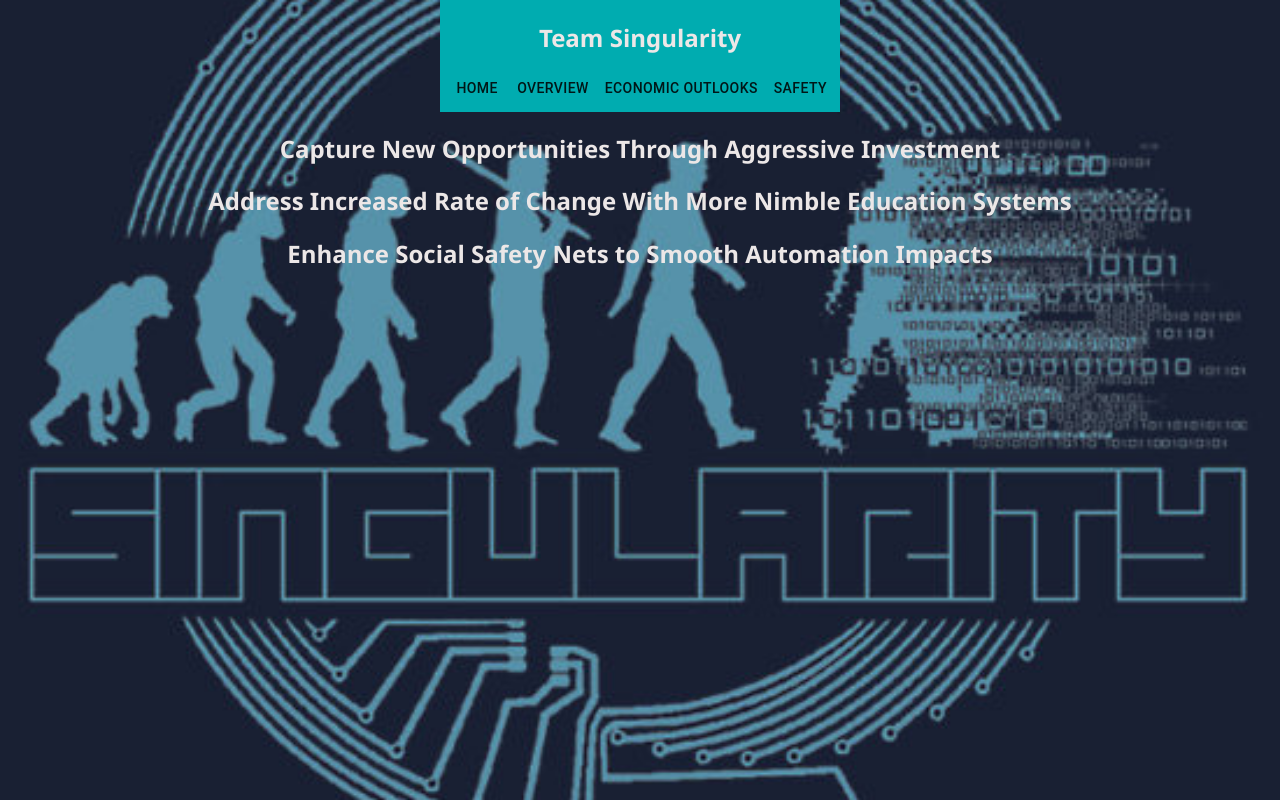
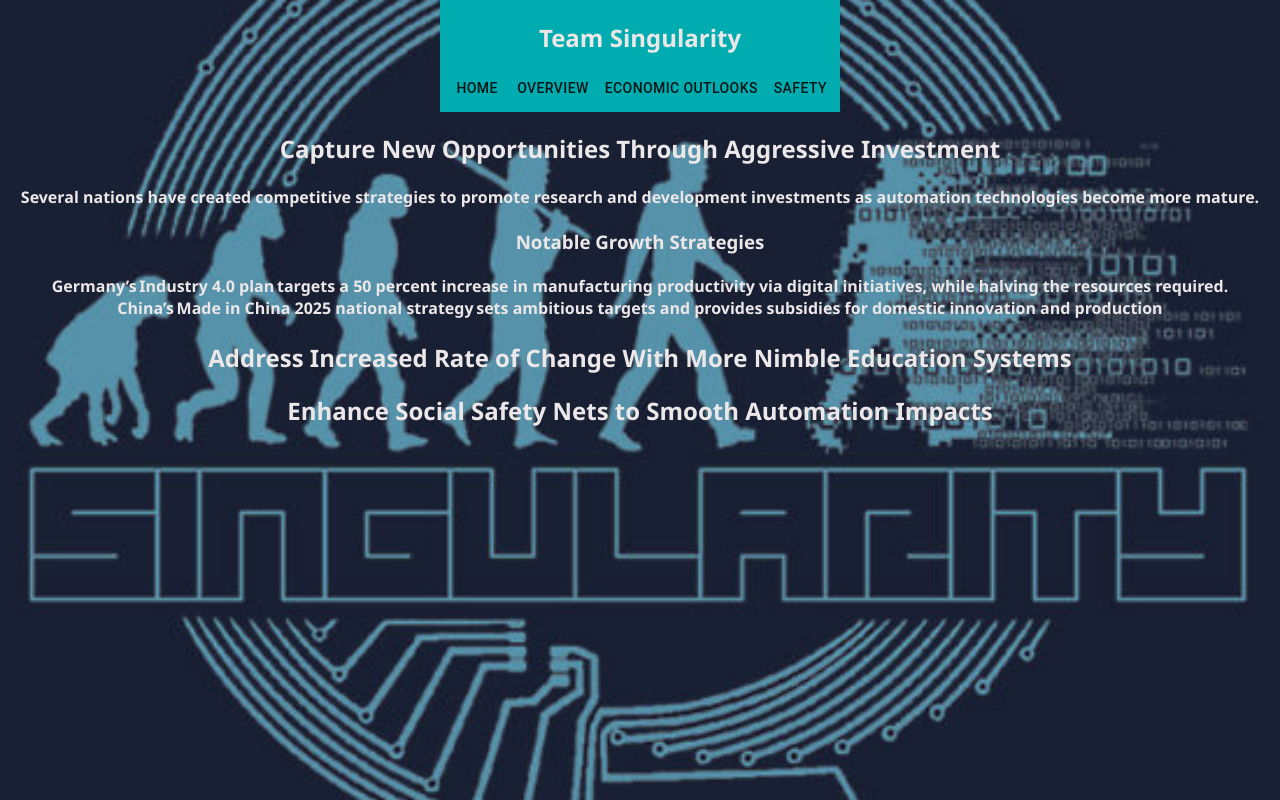
Before and after one commit to BenHacker1995/IT202W-DigitalEthicsProject, a React (Create React App) app: page /#/home in a window 1280 px wide. Both pictures are taken after a click on the button "SAFETY". Built offline with nearby package versions, Linux system fonts and the light colour scheme.

Commit message:
Switching tactics to flashcards

```diff
--- a/src/Components/Header/Header.js
+++ b/src/Components/Header/Header.js
@@ -5,10 +5,8 @@ class Header extends Component {
   render() {
     return(
       <div className="instructions">
-        {/* <div> */}
           <h1 className="lead">Team Singularity</h1>
           <NavBar history={this.props.history}/>
-        {/* </div> */}
       </div>
     )
   }
--- a/src/Components/Safety/Safety.js
+++ b/src/Components/Safety/Safety.js
@@ -9,6 +9,11 @@ class Safety extends Component{
             <div className='content'>
                 <Header history={this.props.history}/>
                 <h2>Capture New Opportunities Through Aggressive Investment</h2>
+                <h4>Several nations have created competitive strategies to promote
+                    research and development investments as automation technologies become more mature. </h4>
+                <h3>Notable Growth Strategies</h3>
+                <h4>Germany’s Industry 4.0 plan targets a 50 percent increase in manufacturing productivity via digital initiatives, while halving the resources required. China’s Made in China 2025 national strategy sets ambitious targets and provides subsidies for domestic innovation and production</h4>
+
                 <h2>Address Increased Rate of Change With More Nimble Education Systems</h2>
                 <h2>Enhance Social Safety Nets to Smooth Automation Impacts</h2>
             </div>
--- a/src/styles/main.css
+++ b/src/styles/main.css
@@ -23,19 +23,17 @@ body {
 .instructions {
     background-color: #00acb0;
     display: inline-block;
-    justify-content: center;
+    /* justify-content: center; */
     align-items: center;
     text-align: center;
-    /* margin-left: 20vh; */
 }
 
 .menu {
-    display: inline-block;
+    /* display: inline-block; */
 }
 
 .content {
-    color: #ece7e7;
-    /* display: inline-block; */
+    color: #ece7e8;
     text-align: center;
 }
 
```
